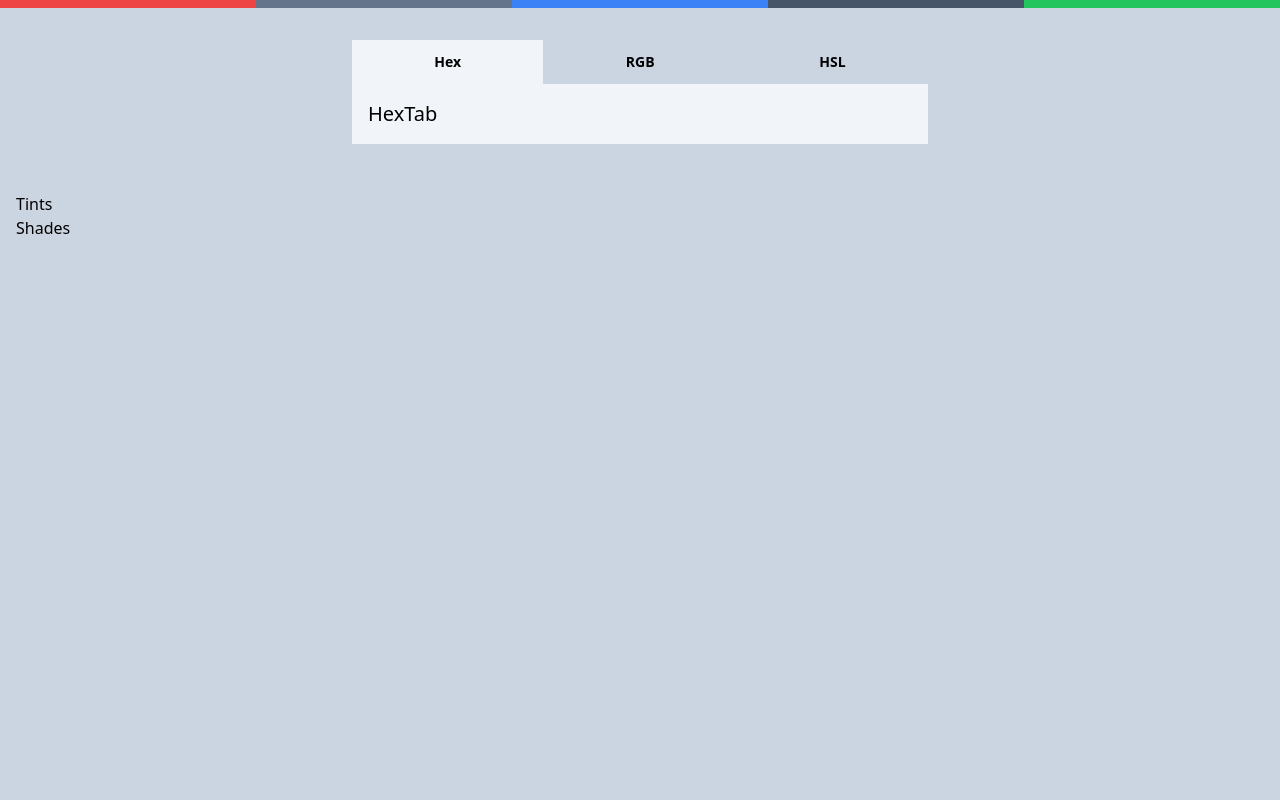
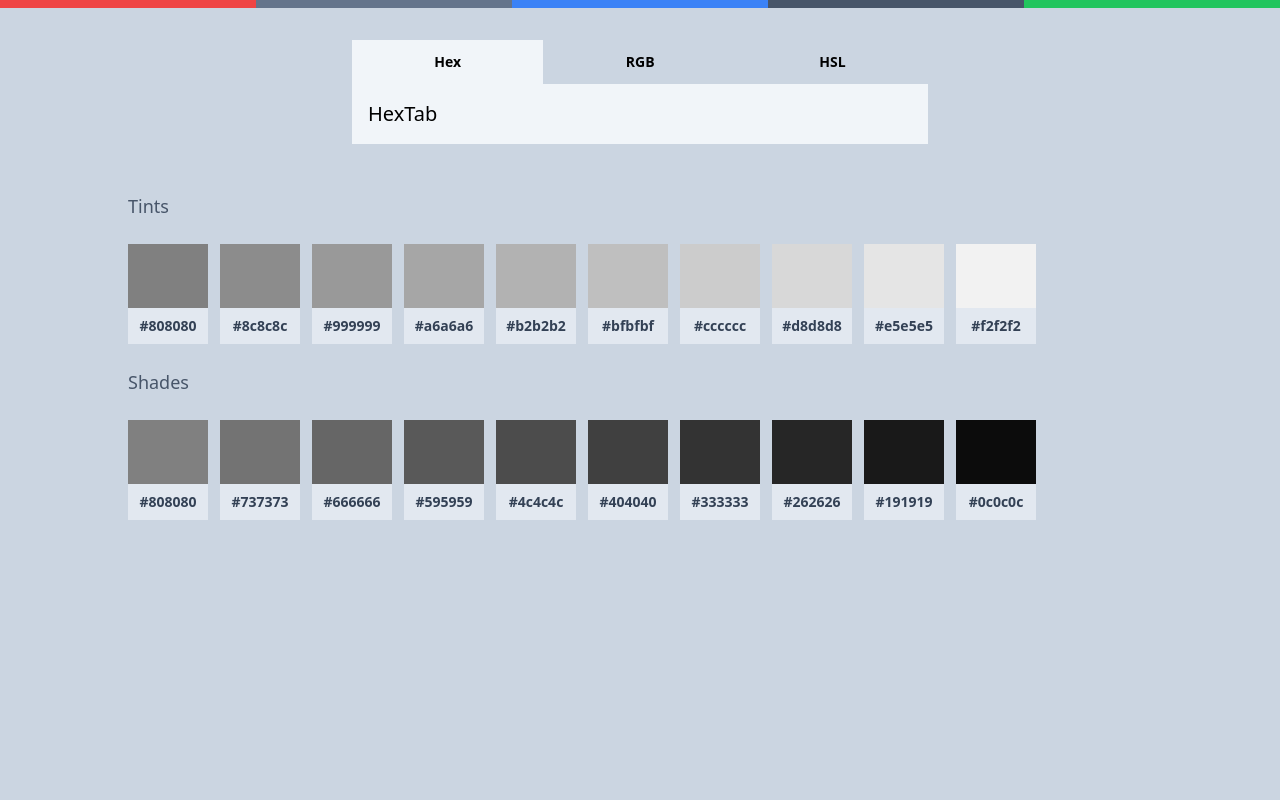
Before and after one commit to reactry/shades, a React (Create React App) app: page / in a window 1280 px wide. Shown: the top 800 px of the page. Built offline with nearby package versions, Linux system fonts and the light colour scheme.

Commit message:
Displaying shades and tints now * added rgbToHex in Utils.js, copied from SO

```diff
--- a/src/MainComponent/Output/Box.js
+++ b/src/MainComponent/Output/Box.js
@@ -1,10 +1,16 @@
+import {rgbToHex} from '../../Utils';
 
 
 
-export default function Box () {
+export default function Box ({r, g, b}) {
+	let hexColor = rgbToHex(r, g, b);
+	let style = {
+		backgroundColor: hexColor
+	};
 	return (
-		<div className="Box">
-			<h1>Box</h1>
+		<div className="Box w-20 mr-3 my-2">
+			<div className="h-16" style={style}></div>
+			<div className="bg-slate-200 py-2 text-sm text-center font-bold text-slate-700">{hexColor}</div>
 		</div>
 	);
 }
--- a/src/MainComponent/Output/ColorOutput.js
+++ b/src/MainComponent/Output/ColorOutput.js
@@ -10,8 +10,8 @@ export default function ColorOutput ({
 	let props = {red, green, blue, n};
 
 	return (
-		<div className="ColorOutput bg-slate-300 min-h-screen px-4 py-4">
-			<div>
+		<div className="ColorOutput bg-slate-300 min-h-screen px-2 py-4">
+			<div className="max-w-5xl mx-auto">
 				<Tints {...props} />
 				<Shades {...props} />
 			</div>
--- a/src/MainComponent/Output/List.js
+++ b/src/MainComponent/Output/List.js
@@ -7,14 +7,13 @@ export default function List ({
 }) {
 
 	let colorItems = colors.map((color, i) => {
-		let props = {color};
+		let props = {...color};
 		return <Box key={i} {...props} />;
 	});
 
 	return (
-		<div className="List">
-			<h1>List</h1>
-			<div>
+		<div className="List py-4">
+			<div className="flex flex-wrap">
 				{colorItems}
 			</div>
 		</div>
--- a/src/MainComponent/Output/Shades.js
+++ b/src/MainComponent/Output/Shades.js
@@ -5,9 +5,19 @@ import List from './List';
 export default function Shades ({
 	red, green, blue, n
 }) {
+
+	let colors = [...Array(10).keys()];
+	colors = colors.map((v, i) => {
+		let r = Math.floor(red - (red * i / 10));
+		let g = Math.floor(green - (green * i / 10));
+		let b = Math.floor(blue - (blue * i / 10));
+		return {r, g, b};
+	});
+
 	return (
 		<div className="Shades">
-			<h1>Shades</h1>
+			<h1 className="text-slate-600 text-lg">Shades</h1>
+			<List colors={colors} />
 		</div>
 	);
 }
--- a/src/MainComponent/Output/Tints.js
+++ b/src/MainComponent/Output/Tints.js
@@ -5,9 +5,19 @@ import List from './List';
 export default function Tints ({
 	red, green, blue, n
 }) {
+
+	let colors = [...Array(10).keys()];
+	colors = colors.map((v, i) => {
+		let r = Math.floor(red + ((255 - red) * i / 10));
+		let g = Math.floor(green + ((255 - green) * i / 10));
+		let b = Math.floor(blue + ((255 - blue) * i / 10));
+		return {r, g, b};
+	});
+
 	return (
 		<div className="Tints">
-			<h1>Tints</h1>
+			<h1 className="text-slate-600 text-lg">Tints</h1>
+			<List colors={colors} />
 		</div>
 	);
 }
--- /dev/null
+++ b/src/Utils.js
@@ -0,0 +1,13 @@
+
+function componentToHex (c) {
+	let hex = c.toString(16);
+	return (hex.length === 1) ? "0" + hex : hex;
+}
+
+function rgbToHex (r, g, b) {
+	return "#" + componentToHex(r) + componentToHex(g) + componentToHex(b);
+}
+
+module.exports = {
+	rgbToHex
+};
```
